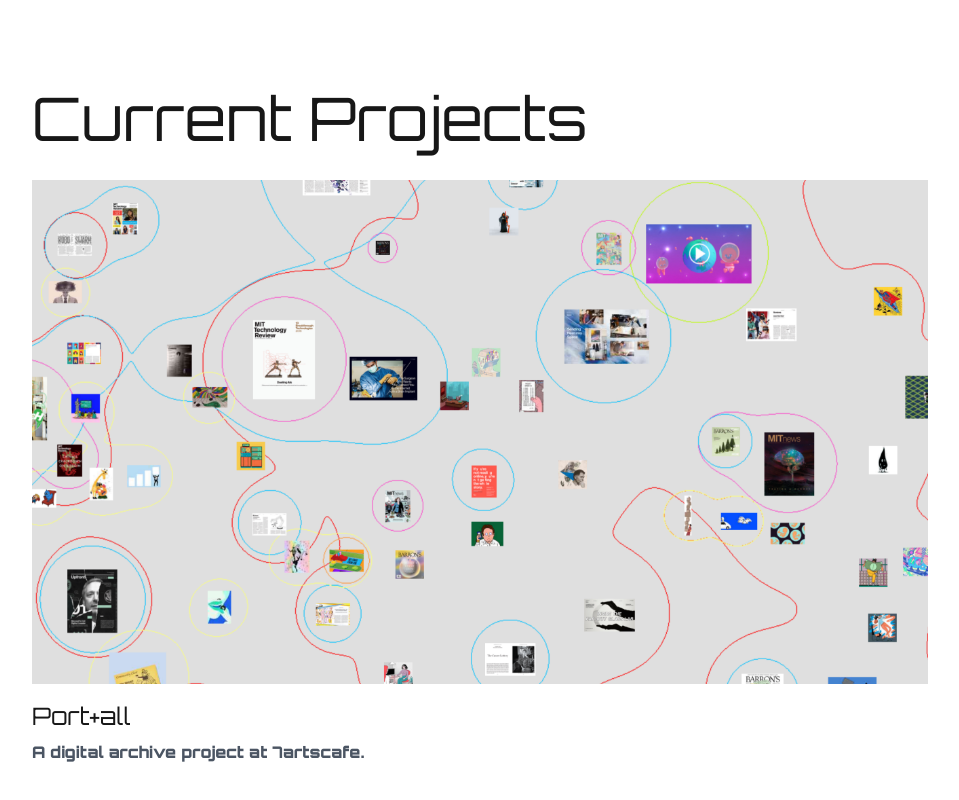
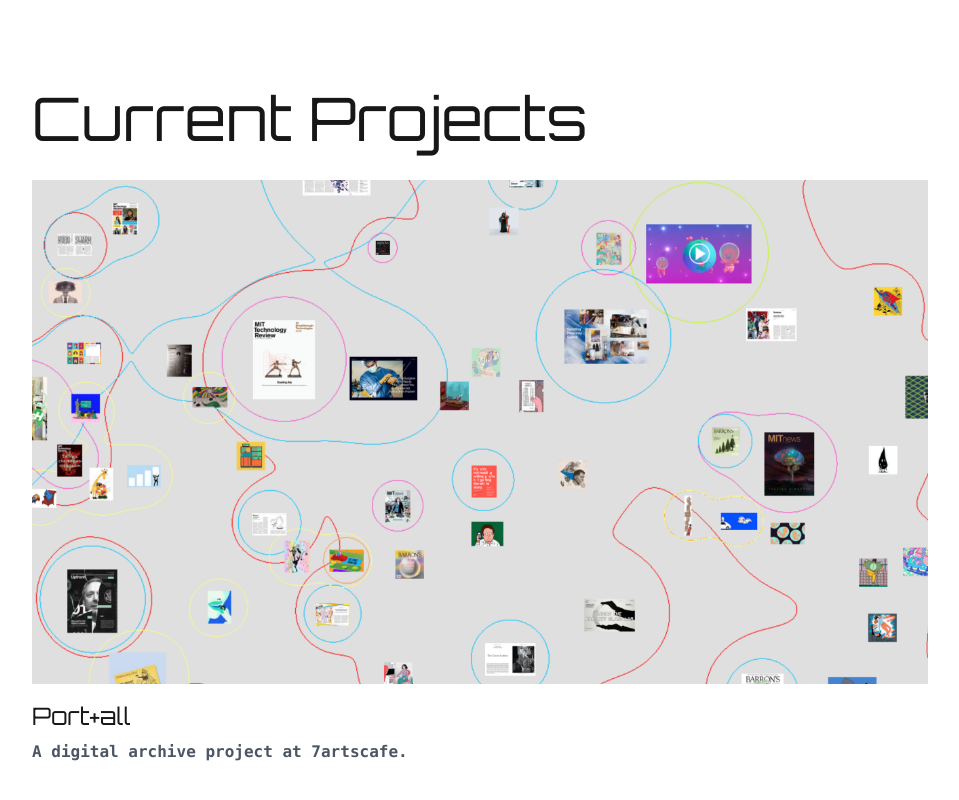
Before and after one commit to carlasushi/latex, a Next.js app: page /lab in a window 1280 px wide. Shown: the part 1309-2109 px from the top of the page, without its empty margins (160-1119 px from the left). Built offline with nearby package versions, Linux system fonts and the light colour scheme.

Commit message:
deleted mickey video

```diff
--- a/app/lab/page.tsx
+++ b/app/lab/page.tsx
@@ -59,7 +59,7 @@ export default function Lab() {
                     />
                   </div>
                   <h2 className="text-2xl font-light">{project.title}</h2>
-                  <p className="text-gray-600 mt-2">{project.description}</p>
+                  <p className="text-gray-600 mt-2 font-mono">{project.description}</p>
                 </Link>
               ))}
             </div>
```
Also changed, not shown: 1 other file (tests, documents, lock files or other folders).
